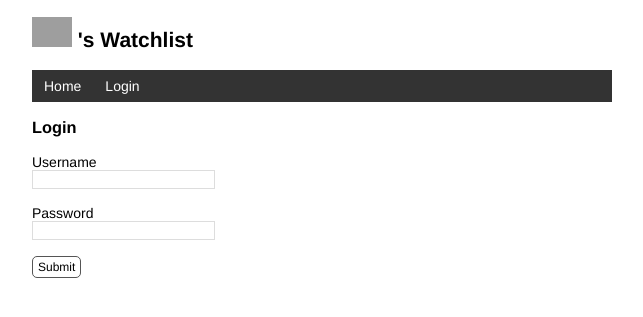
After one commit to geekgoer/flaskdemo, a Flask app: page /login in a window 1280 px wide. The commit adds this page. Shown: the top 317 px of the page, without its empty margins (318-961 px from the left). Run offline with Flask 3, Linux system fonts and the light colour scheme; grey boxes are pictures that could not be loaded.

Commit message:
User authentication with FLask-Login

```diff
--- a/app.py
+++ b/app.py
@@ -6,6 +6,8 @@ from flask import Flask, render_template,request
 from flask import url_for,flash,redirect
 from markupsafe import escape
 from flask_sqlalchemy import SQLAlchemy
+from werkzeug.security import generate_password_hash,check_password_hash
+from flask_login import LoginManager,UserMixin,login_user,login_required,logout_user,current_user
 
 WIN= sys.platform.startswith('win')
 if WIN :
@@ -19,9 +21,32 @@ app.config['SQLALCHEMY_TRACK_MODIFICATION']=False
 app.config['SECRET_KEY'] = 'dev'
 db = SQLAlchemy(app)
 
+login_manager = LoginManager(app)
+login_manager.login_view = 'login'
+
+class User(db.Model,UserMixin):
+    # id = db.column(db.Integer,primary_key=True)
+    id = db.Column(db.Integer, primary_key=True)
+    name = db.Column(db.String(20))
+    username = db.Column(db.String(20))
+    password_hash = db.Column(db.String(128))
+
+    def set_password(self,password):
+        self.password_hash = generate_password_hash(password)
+    def validate_password(self,password):
+        return check_password_hash(self.password_hash,password)
+
+
+@login_manager.user_loader
+def load_user(user_id):
+    user = User.query.get(int(user_id))
+    return user
+
 @app.route('/' , methods=['GET','POST'])
 def index():
     if request.method == 'POST':
+        if not current_user.is_authenticated:
+            return redirect(url_for('index'))
         title = request.form.get('title')
         year  = request.form.get('year')
         if not year or not title or len(title) > 60 or len(year) != 4:
@@ -35,8 +60,36 @@ def index():
     movies = Movie.query.all()
     return render_template('index.html', movies= movies)
 
+@app.route('/login',methods=['POST','GET'])
+def login():
+    if request.method == 'POST':
+        username = request.form['username']
+        password = request.form['password']
+
+        if not username or not password:
+            flash('Invalid input')
+            return redirect(url_for('login'))
+        user = User.query.first()
+
+        if user.username == username and user.validate_password(password):
+            login_user(user)
+            flash('Login Success.')
+            return redirect(url_for('index'))
+
+        flash('Invalid username or password.')
+        return redirect(url_for('login'))
+    return render_template('login.html')
+
+@app.route('/logout')
+@login_required
+def logout():
+    logout_user()
+    flash('Good Bye!')
+    return redirect(url_for('index'))
+
 #编辑条目
 @app.route('/movie/edit/<int:movie_id>', methods=['POST','GET'])
+@login_required
 def edit(movie_id):
     movie = Movie.query.get_or_404(movie_id)
 
@@ -55,12 +108,28 @@ def edit(movie_id):
     return render_template('edit.html',movie=movie)
 
 @app.route('/movie/delete/<int:movie_id>', methods= ['POST'])      #TODO
+@login_required
 def delete(movie_id):
     movie_id = Movie.query.get_or_404(movie_id)
     db.session.delete(movie_id)
     db.session.commit()
     flash('Item deleted')
     return redirect(url_for('index'))
+
+@app.route('/settings',methods=['POST','GET'])
+@login_required
+def settings():
+    if request.method == 'POST':
+        name = request.form['name']
+
+        if not name or len(name) >20:
+            flash('Invalid input.')
+            return redirect(url_for('settings'))
+        current_user.name = name
+        db.session.commit()
+        flash('Settings update')
+        return redirect(url_for('index'))
+    return render_template('settings.html')
 
 @app.route('/user/<name>')
 def user_page(name):
@@ -101,9 +170,7 @@ def inject_user():
     user = User.query.first()
     return dict(user=user)
 
-class User(db.Model):
-    id= db.Column(db.Integer,primary_key=True)
-    name=db.Column(db.String(20))
+
 
 class Movie(db.Model):
     id= db.Column(db.Integer,primary_key=True)
@@ -117,3 +184,23 @@ def initdb(drop):
         db.drop_all()
     db.create_all()
     click.echo("Initialized database")
+
+@app.cli.command()
+@click.option('--username',prompt=True,help='The username used to log in.')
+@click.option('--password',prompt=True,hide_input=True,confirmation_prompt=True)
+def admin(username,password):
+    db.create_all()
+
+    user = User.query.first()
+    if user is not None:
+        click.echo('Updating User.')
+        user.username = username
+        user.set_password(password)
+    else :
+        click.echo('Creating User')
+        user = User(username= username,name='Admin')
+        user.set_password(password)
+        db.session.add(user)
+
+    db.session.commit()
+    click.echo('Done.')
--- a/templates/base.html
+++ b/templates/base.html
@@ -20,6 +20,13 @@
     <nav>
         <ul>
             <li><a href="{{ url_for('index') }}">Home</a></li>
+            {% if current_user.is_authenticated %}
+                <li><a  href="{{url_for('settings')}}">Settings</a></li>
+                <li><a  href="{{url_for('logout')}}">Logout</a></li>
+            {% else %}
+            <li><a href="{{url_for('login')}}">Login</a></li>
+            {% endif %}
+
         </ul>
     </nav>
     {% block content %}{% endblock %}
--- /dev/null
+++ b/templates/login.html
@@ -0,0 +1,12 @@
+{% extends 'base.html' %}
+
+{% block content %}
+<h3>Login</h3>
+<form method="post">
+    Username <br>
+    <input type="text" name="username" required><br><br>
+    Password <br>
+    <input type="text" name="password" required><br><br>
+    <input class="btn" type="submit" name="submit" value="Submit">
+</form>
+{% endblock %}
```
Also changed, not shown: templates/index.html (+8 -6 lines), templates/settings.html (added, +9 -0 lines).
